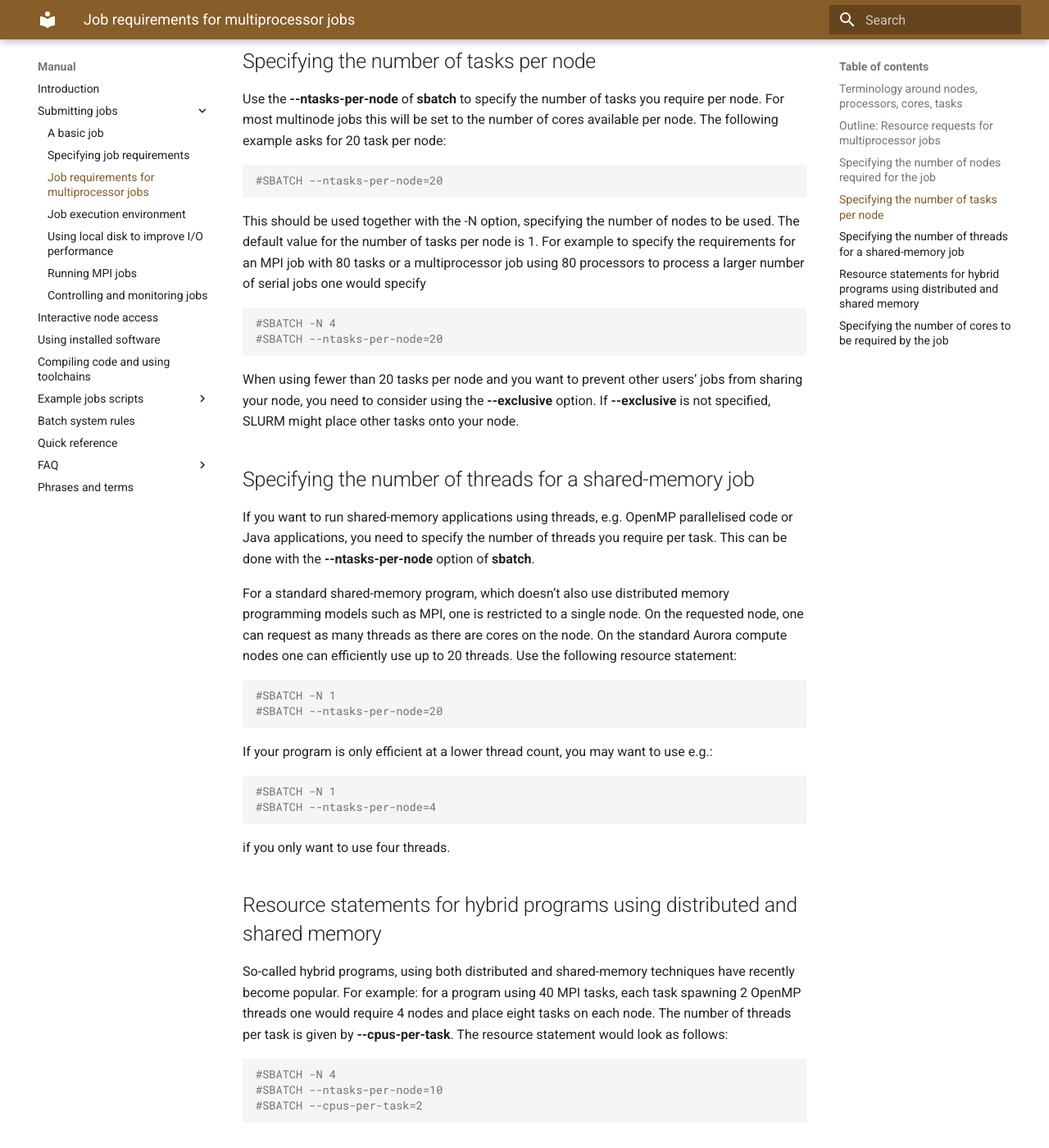
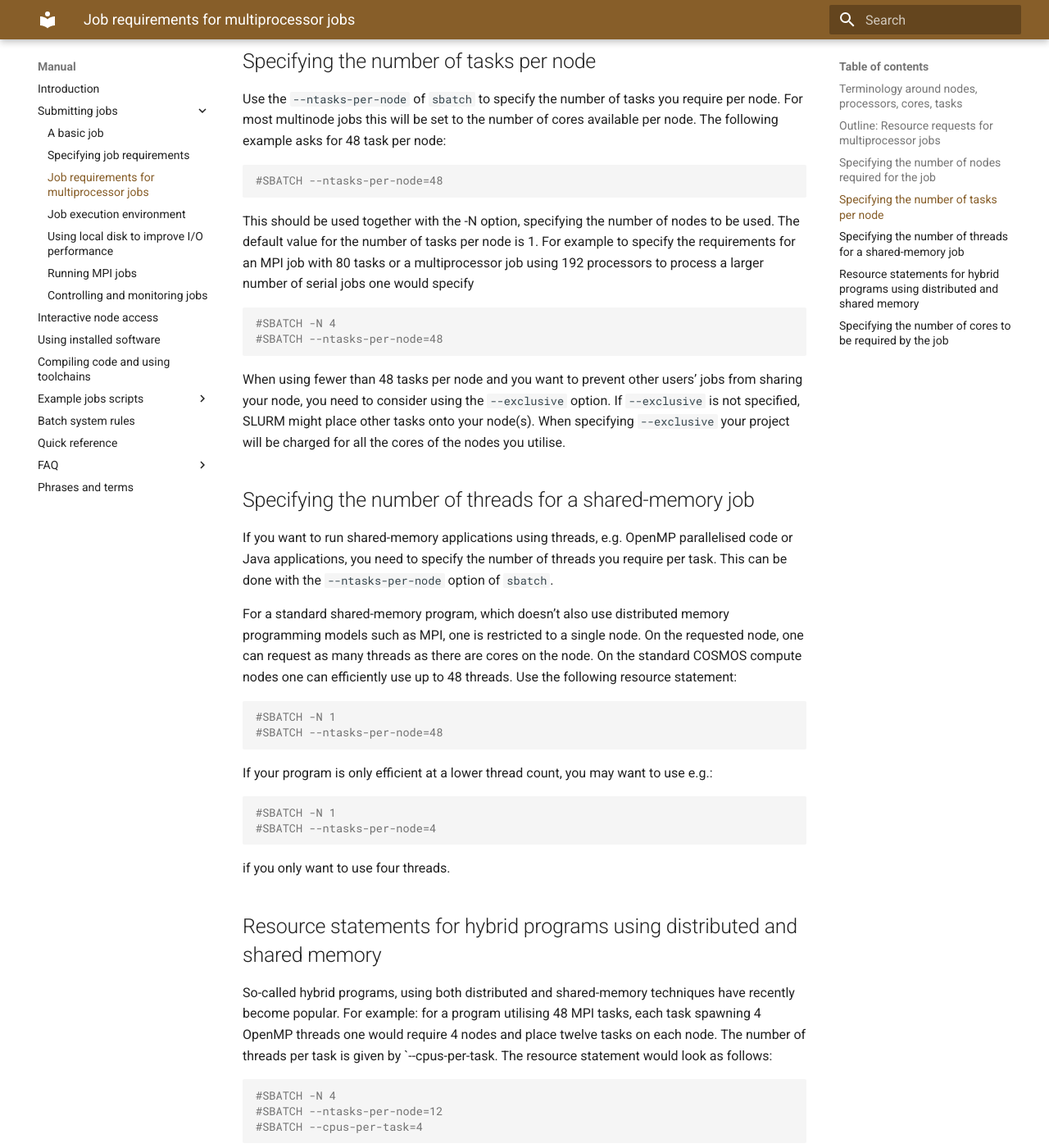
Before and after one commit to lunarc/lunarc_docs, an MkDocs documentation site: the page built from docs/manual/submitting_jobs/manual_requirements_multiproc.md, in a window 1280 px wide and 1400 px high, scrolled down 1784 px. Shown: the whole window at 82% size. Built offline with MkDocs 1.6.1 and Material for MkDocs 9.7.7, drawn with Linux system fonts in a browser that asks for light colours; comment, search, counter and statistics services are not loaded; some of the changed text lies outside the part shown.

Commit message:
Upgrades for COMOS in various files

````diff
--- a/docs/manual/submitting_jobs/manual_requirements_multiproc.md
+++ b/docs/manual/submitting_jobs/manual_requirements_multiproc.md
@@ -39,30 +39,30 @@
 
 ## Specifying the number of tasks per node
 
-Use the **--ntasks-per-node** of **sbatch** to specify the number of tasks you require per node. For most multinode jobs this will be set to the number of cores available per node. The following example asks for 20 task per node:
+Use the `--ntasks-per-node` of `sbatch` to specify the number of tasks you require per node. For most multinode jobs this will be set to the number of cores available per node. The following example asks for 48 task per node:
 
 ```bash
-#SBATCH --ntasks-per-node=20
+#SBATCH --ntasks-per-node=48
 ```
 
-This should be used together with the -N option, specifying the number of nodes to be used. The default value for the number of tasks per node is 1. For example to specify the requirements for an MPI job with 80 tasks or a multiprocessor job using 80 processors to process a larger number of serial jobs one would specify
+This should be used together with the -N option, specifying the number of nodes to be used. The default value for the number of tasks per node is 1. For example to specify the requirements for an MPI job with 80 tasks or a multiprocessor job using 192 processors to process a larger number of serial jobs one would specify
 
 ```bash
 #SBATCH -N 4
-#SBATCH --ntasks-per-node=20
+#SBATCH --ntasks-per-node=48
 ```
 
-When using fewer than 20 tasks per node and you want to prevent other users’ jobs from sharing your node, you need to consider using the **--exclusive** option. If **--exclusive** is not specified, SLURM might place other tasks onto your node.
+When using fewer than 48 tasks per node and you want to prevent other users’ jobs from sharing your node, you need to consider using the `--exclusive` option. If `--exclusive` is not specified, SLURM might place other tasks onto your node(s).  When specifying `--exclusive` your project will be charged for all the cores of the nodes you utilise.
 
 ## Specifying the number of threads for a shared-memory job
 
-If you want to run shared-memory applications using threads, e.g. OpenMP parallelised code or Java applications, you need to specify the number of threads you require per task. This can be done with the **--ntasks-per-node** option of **sbatch**.
+If you want to run shared-memory applications using threads, e.g. OpenMP parallelised code or Java applications, you need to specify the number of threads you require per task. This can be done with the `--ntasks-per-node` option of `sbatch`.
 
-For a standard shared-memory program, which doesn’t also use distributed memory programming models such as MPI, one is restricted to a single node. On the requested node, one can request as many threads as there are cores on the node. On the standard Aurora compute nodes one can efficiently use up to 20 threads. Use the following resource statement:
+For a standard shared-memory program, which doesn’t also use distributed memory programming models such as MPI, one is restricted to a single node. On the requested node, one can request as many threads as there are cores on the node. On the standard COSMOS compute nodes one can efficiently use up to 48 threads. Use the following resource statement:
 
 ```bash
 #SBATCH -N 1
-#SBATCH --ntasks-per-node=20
+#SBATCH --ntasks-per-node=48
 ```
 
 If your program is only efficient at a lower thread count, you may want to use e.g.:
@@ -76,25 +76,23 @@
 
 ## Resource statements for hybrid programs using distributed and shared memory
 
-So-called hybrid programs, using both distributed and shared-memory techniques have recently become popular. For example: for a program using 40 MPI tasks, each task spawning 2 OpenMP threads one would require 4 nodes and place eight tasks on each node. The number of threads per task is given by **--cpus-per-task**. The resource statement would look as follows:
+So-called hybrid programs, using both distributed and shared-memory techniques have recently become popular. For example: for a program utilising 48 MPI tasks, each task spawning 4 OpenMP threads one would require 4 nodes and place twelve tasks on each node. The number of threads per task is given by `--cpus-per-task. The resource statement would look as follows:
 
 ```bash
 #SBATCH -N 4
-#SBATCH --ntasks-per-node=10
-#SBATCH --cpus-per-task=2
+#SBATCH --ntasks-per-node=12
+#SBATCH --cpus-per-task=4
 ```
 
 ## Specifying the number of cores to be required by the job
 
-In special cases, such as using very unusual numbers of tasks, the **-n** option of **sbatch** to specify the number of cores might become useful. When running a pure MPI program this option corresponds to the **number of tasks** required for your program. The following statement in a job script would reserve 78 cores for your job
+In special cases, such as using very unusual numbers of tasks, the `-n` option of `sbatch` to specify the number of cores might become useful. When running a pure MPI program this option corresponds to the **number of tasks** required for your program. The following statement in a job script would reserve 94 cores for your job
 
 ```bash
-#SBATCH -N 4
-#SBATCH --ntasks-per-node=20
-#SBATCH -n 78
+#SBATCH -N 2
+#SBATCH --ntasks-per-node=48
+#SBATCH -n 94
 ```
-
-Please consider using the **--exclusive** option of **sbatch** to avoid SLURM spreading your job on more nodes than necessary and placing other user’s jobs on nodes utilising fewer than 20 cores for your job. Other user’s jobs could via shared node resources (memory bus, cache, …) interfere with your job and introduce undue operational noise. Such noise is something parallel program execution can be extremely sensitive to.
 
 ---
 
````
Also changed, not shown: docs/manual/submitting_jobs/manual_basic_job.md (+2 -2 lines), docs/manual/submitting_jobs/manual_env.md (+5 -9 lines), docs/manual/submitting_jobs/manual_job_control.md (+5 -5 lines).
